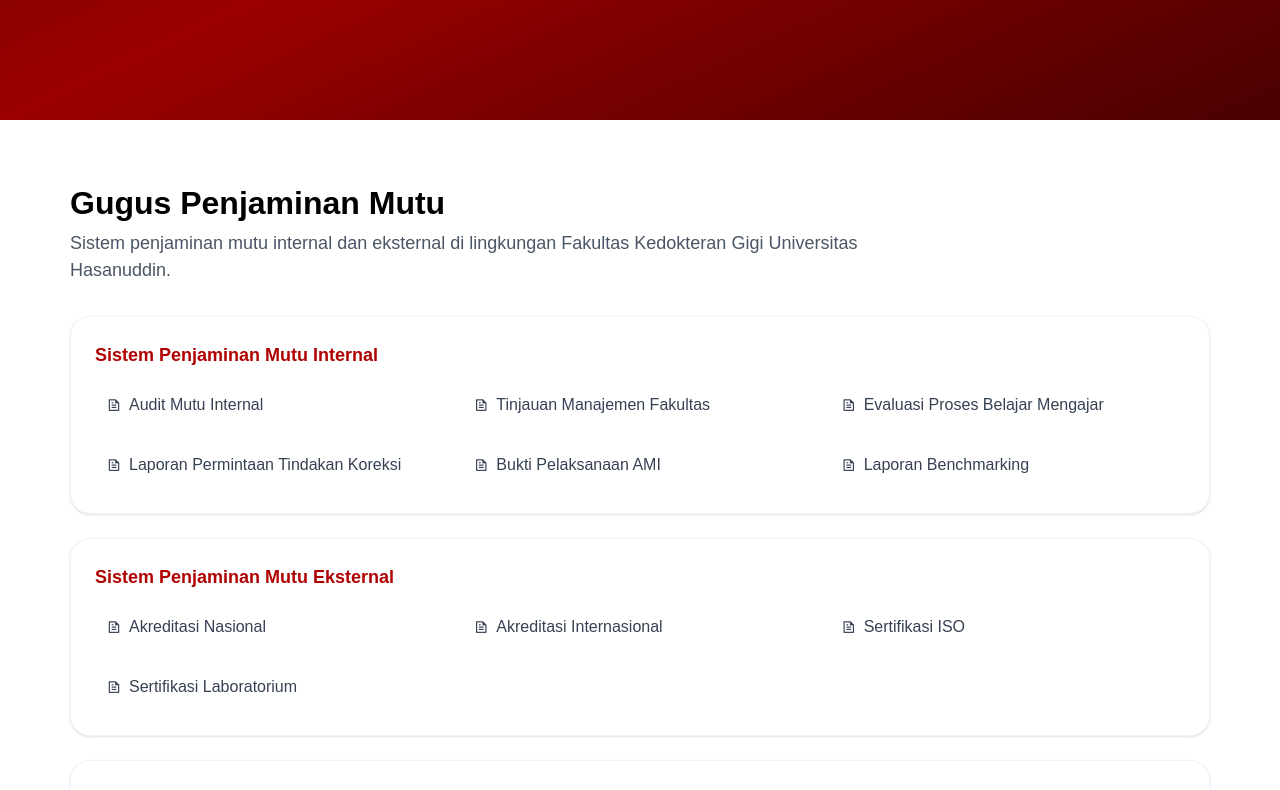
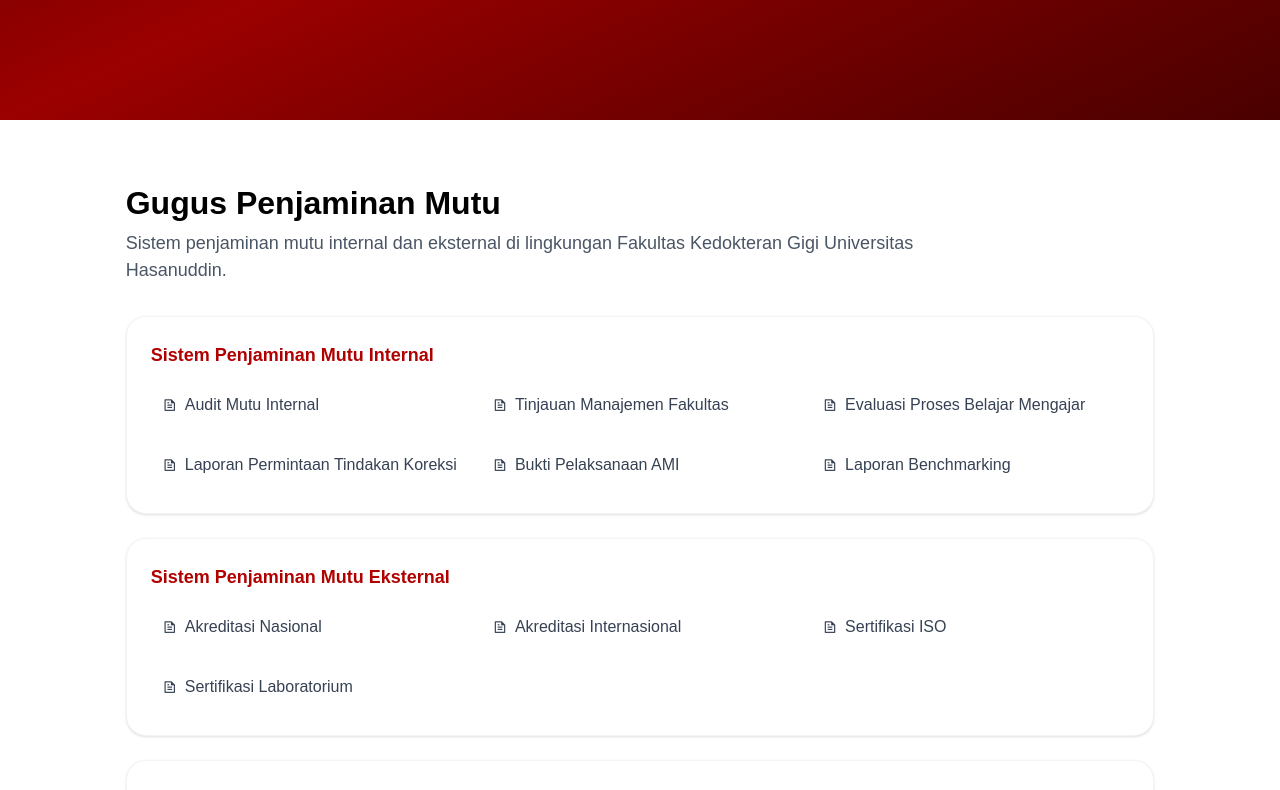
Before and after one commit to qaisaralzikra/FKG_UNHAS, a React (Vite) app: page /gpm in a window 1280 px wide. Shown: the part 480-1270 px from the top of the page. Built offline with nearby package versions, Linux system fonts and the light colour scheme; a web font is replaced by a local one.

Commit message:
fix layout page

```diff
--- a/src/Component/PageLayout.jsx
+++ b/src/Component/PageLayout.jsx
@@ -50,7 +50,7 @@
 export function ContentSection({ children, className = "" }) {
   return (
     <div
-      className={`px-4 sm:px-6 lg:px-[70px] py-8 md:py-12 lg:py-[64px] ${className}`}
+      className={`px-4 sm:px-6 lg:px-[70px] py-8 md:py-12 lg:py-[64px] ${className} flex items-center justify-center`}
     >
       <motion.div
         initial={{ opacity: 0, y: 40 }}
```
